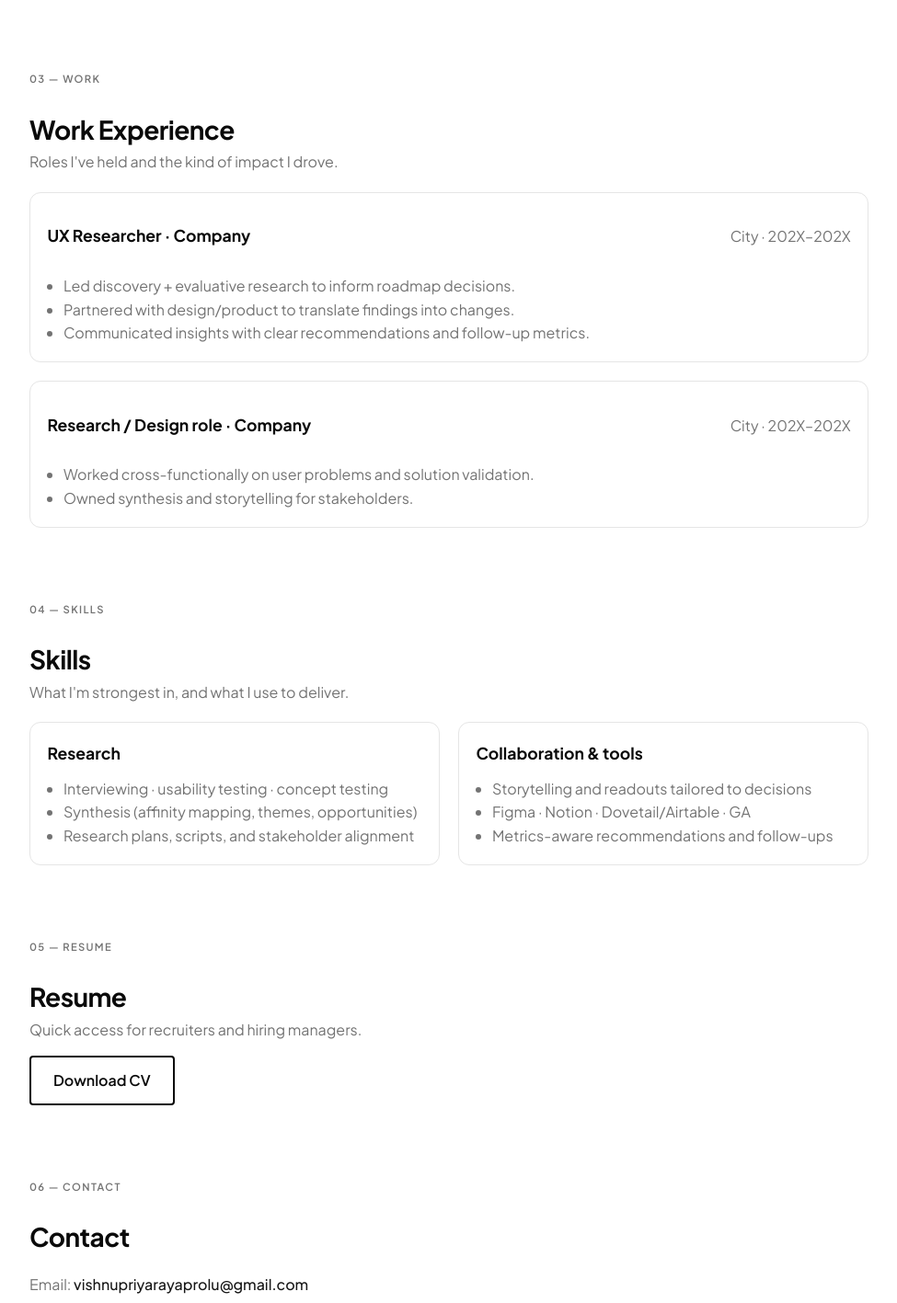
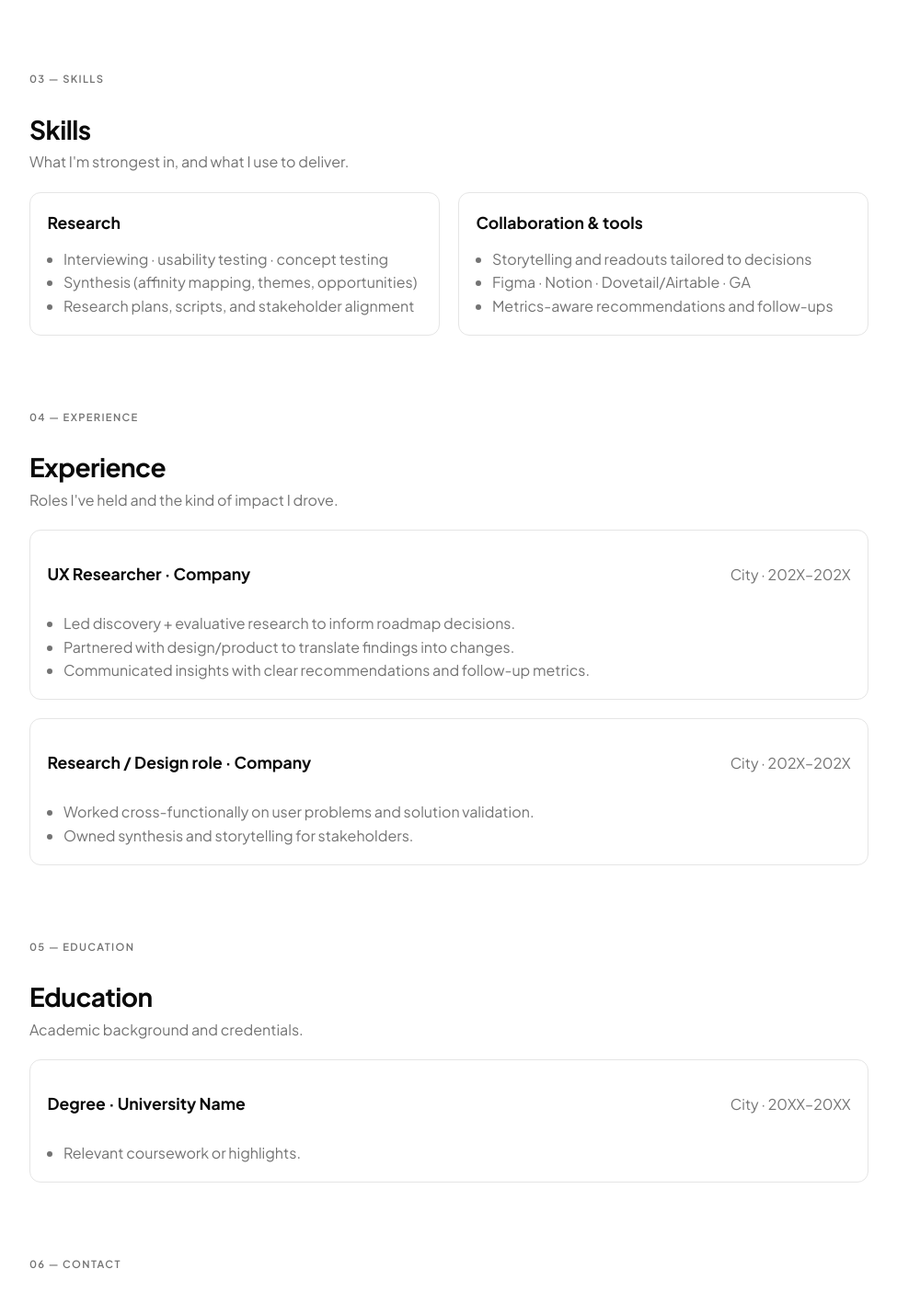
Before and after one commit to VishnupriyaRayaprolu/VishnupriyaRayaprolu.github.io, a website: page index.html in a window 1280 px wide. Shown: the part 1383-2800 px from the top of the page at 92% size, without its empty margins (282-1257 px from the left). Drawn offline with Linux system fonts and the light colour scheme.

Commit message:
Update sidebar navigation and restructure sections in index.html
Replaced "Work" with "Experience" and added an "Education" section to enhance content organization. Introduced a new "Skills" section detailing research and collaboration abilities, improving the overall structure and clarity of the webpage.

```diff
--- a/index.html
+++ b/index.html
@@ -25,9 +25,9 @@
         <ul class="sidebar-links">
           <li><a href="#hero">About</a></li>
           <li><a href="#projects">Projects</a></li>
-          <li><a href="#experience">Work</a></li>
           <li><a href="#skills">Skills</a></li>
-          <li><a href="#resume">Resume</a></li>
+          <li><a href="#experience">Experience</a></li>
+          <li><a href="#education">Education</a></li>
           <li><a href="#contact">Contact</a></li>
         </ul>
       </nav>
@@ -119,9 +119,33 @@
       </div>
     </section>
 
+    <section id="skills" class="section">
+      <span class="section-label">03 — Skills</span>
+      <h2>Skills</h2>
+      <p class="section-intro">What I'm strongest in, and what I use to deliver.</p>
+      <div class="two-col">
+        <div class="surface">
+          <h3 class="h3">Research</h3>
+          <ul class="list">
+            <li>Interviewing · usability testing · concept testing</li>
+            <li>Synthesis (affinity mapping, themes, opportunities)</li>
+            <li>Research plans, scripts, and stakeholder alignment</li>
+          </ul>
+        </div>
+        <div class="surface">
+          <h3 class="h3">Collaboration & tools</h3>
+          <ul class="list">
+            <li>Storytelling and readouts tailored to decisions</li>
+            <li>Figma · Notion · Dovetail/Airtable · GA</li>
+            <li>Metrics-aware recommendations and follow-ups</li>
+          </ul>
+        </div>
+      </div>
+    </section>
+
     <section id="experience" class="section">
-      <span class="section-label">03 — Work</span>
-      <h2>Work Experience</h2>
+      <span class="section-label">04 — Experience</span>
+      <h2>Experience</h2>
       <p class="section-intro">Roles I've held and the kind of impact I drove.</p>
       <div class="stack">
         <article class="surface item">
@@ -149,35 +173,21 @@
       </div>
     </section>
 
-    <section id="skills" class="section">
-      <span class="section-label">04 — Skills</span>
-      <h2>Skills</h2>
-      <p class="section-intro">What I'm strongest in, and what I use to deliver.</p>
-      <div class="two-col">
-        <div class="surface">
-          <h3 class="h3">Research</h3>
+    <section id="education" class="section">
+      <span class="section-label">05 — Education</span>
+      <h2>Education</h2>
+      <p class="section-intro">Academic background and credentials.</p>
+      <div class="stack">
+        <article class="surface item">
+          <div class="item-head">
+            <h3 class="h3">Degree · University Name</h3>
+            <p class="muted">City · 20XX–20XX</p>
+          </div>
           <ul class="list">
-            <li>Interviewing · usability testing · concept testing</li>
-            <li>Synthesis (affinity mapping, themes, opportunities)</li>
-            <li>Research plans, scripts, and stakeholder alignment</li>
+            <li>Relevant coursework or highlights.</li>
           </ul>
-        </div>
-        <div class="surface">
-          <h3 class="h3">Collaboration & tools</h3>
-          <ul class="list">
-            <li>Storytelling and readouts tailored to decisions</li>
-            <li>Figma · Notion · Dovetail/Airtable · GA</li>
-            <li>Metrics-aware recommendations and follow-ups</li>
-          </ul>
-        </div>
+        </article>
       </div>
-    </section>
-
-    <section id="resume" class="section">
-      <span class="section-label">05 — Resume</span>
-      <h2>Resume</h2>
-      <p class="section-intro">Quick access for recruiters and hiring managers.</p>
-      <a href="assets/VishnuPriya_Resume.pdf" download class="btn-download-cv">Download CV</a>
     </section>
 
     <section id="contact" class="section">
```
